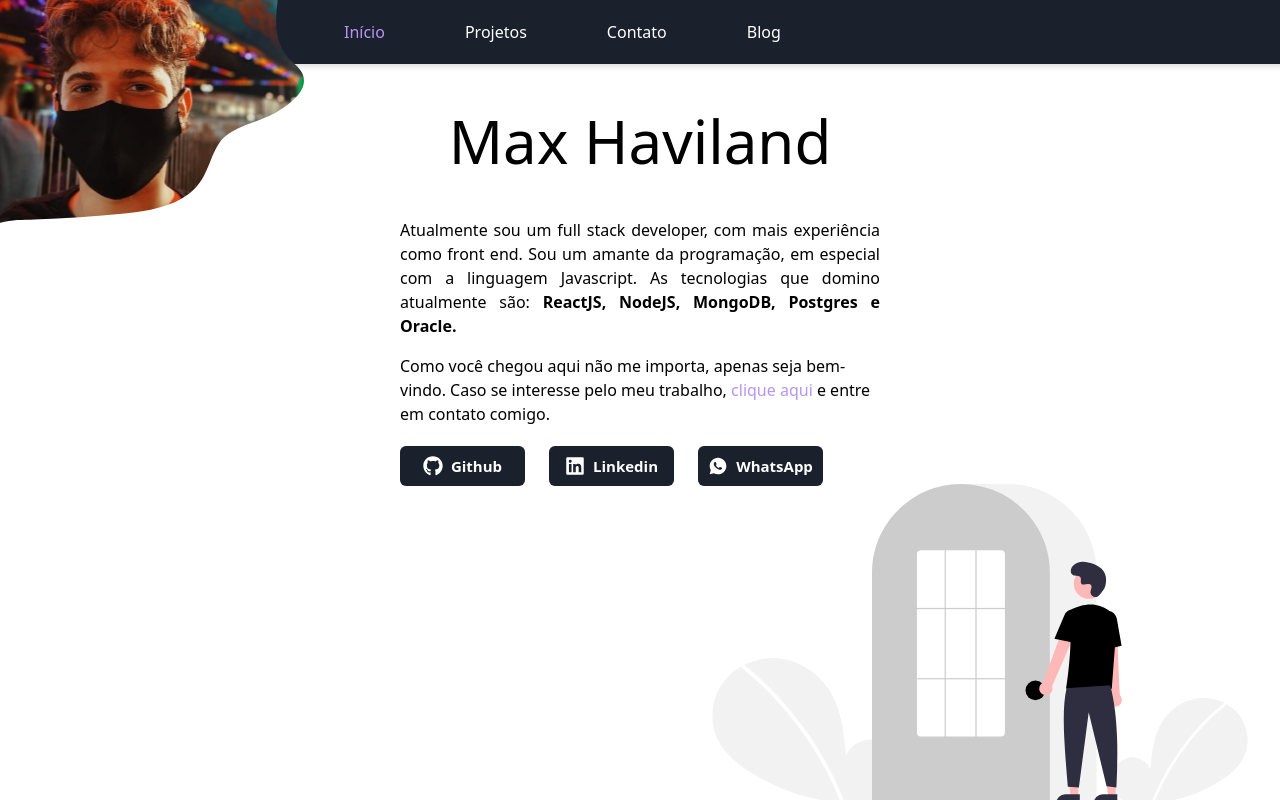
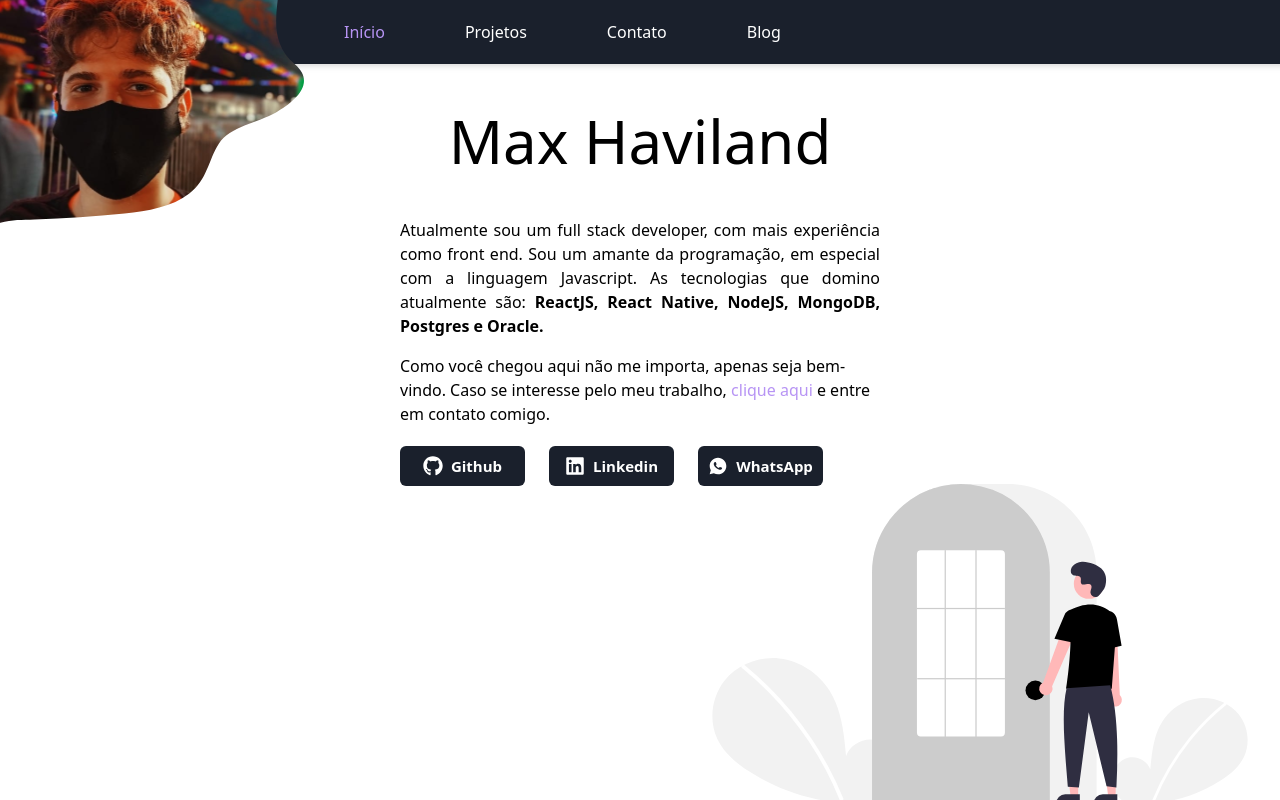
Before and after one commit to maxhaviland/maxhaviland.github.io, a Next.js app: page / in a window 1280 px wide. Built offline with nearby package versions, Linux system fonts and the light colour scheme.

Commit message:
Update index.tsx

```diff
--- a/pages/index.tsx
+++ b/pages/index.tsx
@@ -14,7 +14,7 @@ const Home = () => {
 				<Text textAlign="justify">
 					Atualmente sou um full stack developer, com mais experiência como front end. Sou um amante da programação, em
 					especial com a linguagem Javascript. As tecnologias que domino atualmente são:{' '}
-					<b>ReactJS, NodeJS, MongoDB, Postgres e Oracle.</b>
+					<b>ReactJS, React Native, NodeJS, MongoDB, Postgres e Oracle.</b>
 				</Text>
 				<Text mt="4">
 					Como você chegou aqui não me importa, apenas seja bem-vindo. Caso se interesse pelo meu trabalho,{' '}
```
